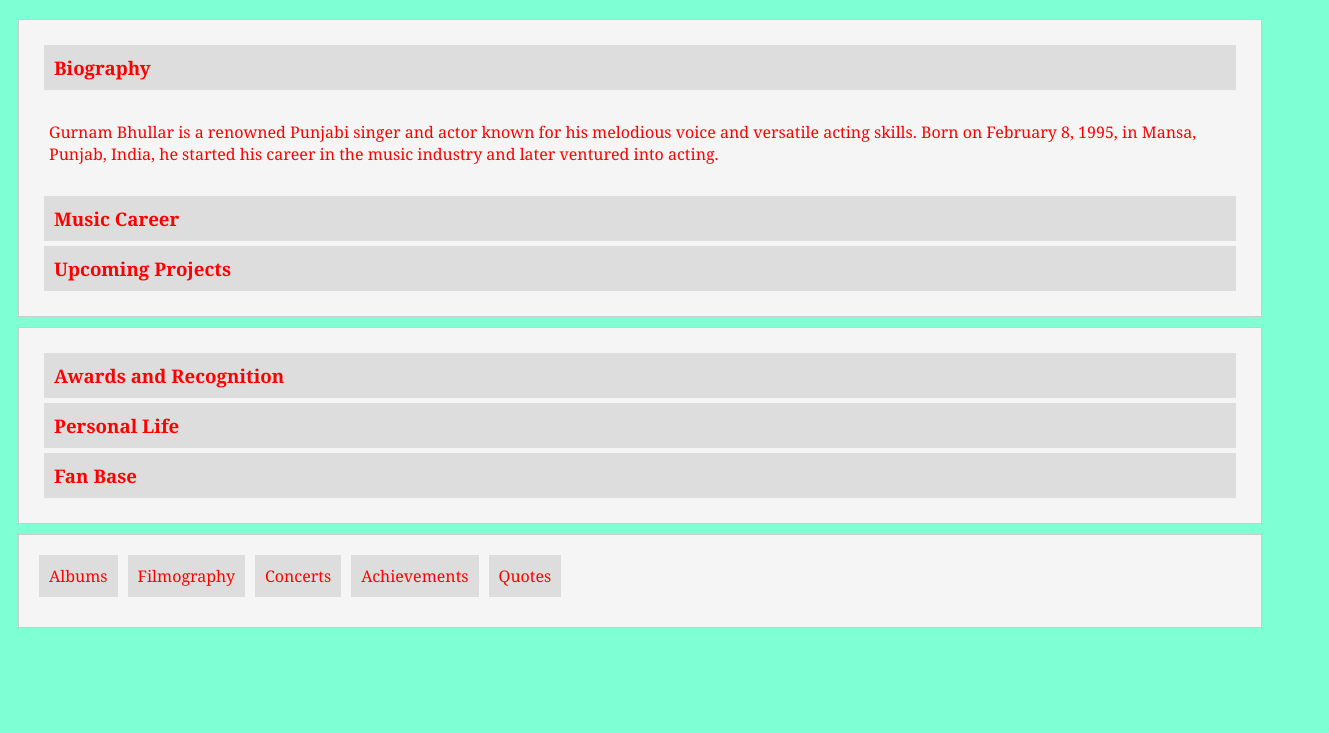
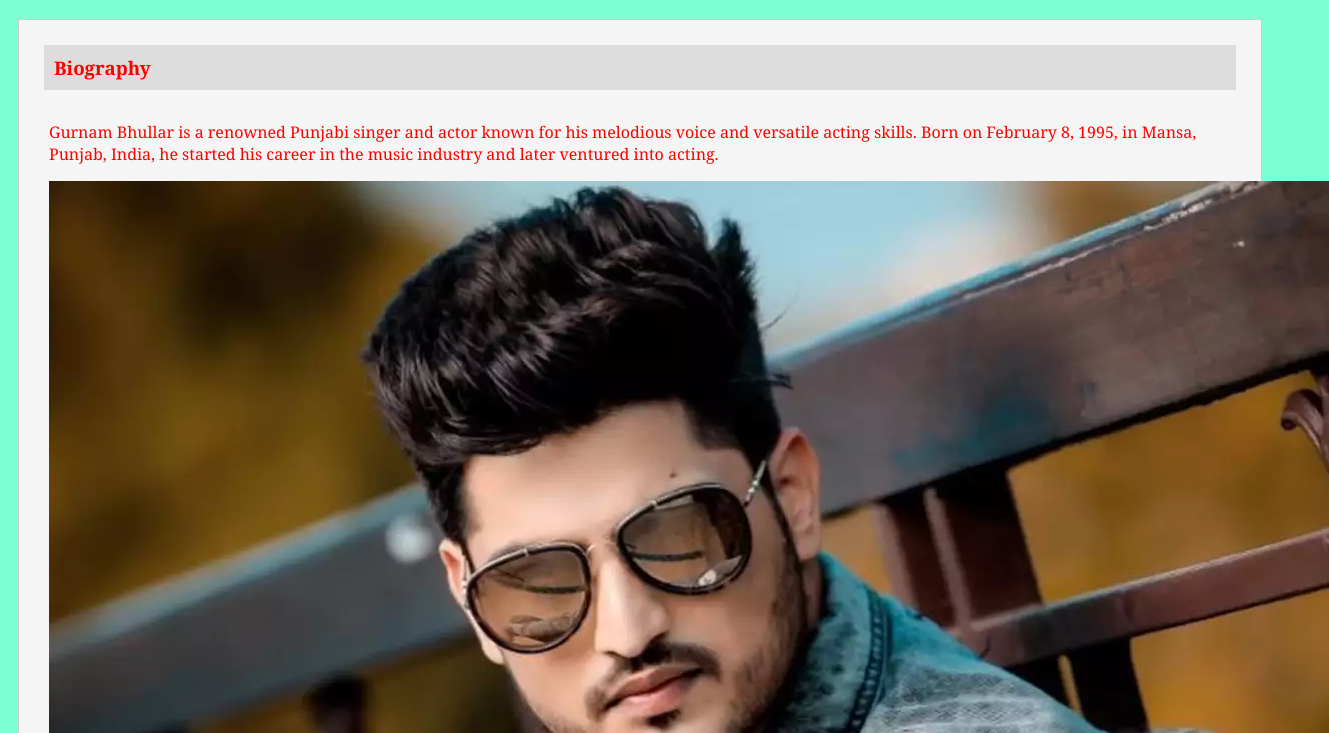
Before and after one commit to lovepreetkaur47/Lovepreet_Kaur_WEB303Assignments, a plain HTML site: page index.html in a window 1280 px wide. Both pictures are taken after a click on the element "Biography". Shown: the part 67-800 px from the top of the page, 1329 px wide, since content can reach past the window. Drawn offline with nearby package versions, Linux system fonts and the light colour scheme.

Commit message:
add picture

```diff
--- a/index.html
+++ b/index.html
@@ -17,7 +17,7 @@
             <h3>Biography</h3>
             <div class="accordion-panel">
                 <p>Gurnam Bhullar is a renowned Punjabi singer and actor known for his melodious voice and versatile acting skills. Born on February 8, 1995, in Mansa, Punjab, India, he started his career in the music industry and later ventured into acting.</p>
-
+                <img src="71197877.webp" alt="singer pic"/>
             </div>
 
             <h3>Music Career</h3>
```
Also changed, not shown: 71197877.webp (added).
